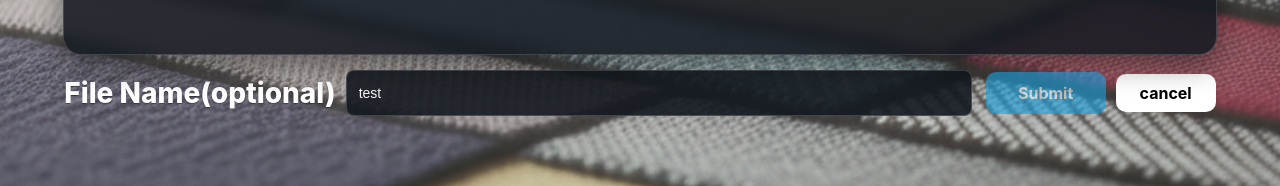
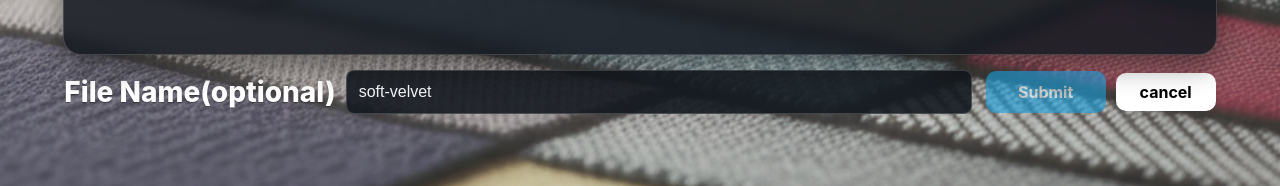
Before and after one commit to recursivezero/tz-fabric, a React (Vite) app in the folder frontend/: page /upload in a window 1280 px wide. Shown: the part 477-663 px from the top of the page. Built offline with nearby package versions, Linux system fonts and the light colour scheme; no server answers.

Commit message:
added random file name utils

```diff
--- a/frontend/src/pages/AudioForm.tsx
+++ b/frontend/src/pages/AudioForm.tsx
@@ -4,21 +4,15 @@ import Loader from "../components/Loader";
 import Notification from "../components/Notification";
 import { useUploadAndRecord } from "../hooks/useUploadAndRecord";
 import "../styles/UploadPage.css";
+import { generateFabricName } from "../utils/fabric-name";
 
 type AudioMode = "upload" | "record";
 
-type Prefill = {
-  title?: string;
-  audioUrl?: string;
-  imageUrl?: string;
-};
 
-type LocationState = {
-  prefill?: Prefill;
-};
 
+;
 const UploadPage = () => {
-  const location = useLocation<LocationState>();
+  const location = useLocation();
   const prefill = location.state?.prefill;
   const {
     imageUrl,
@@ -42,7 +36,7 @@ const UploadPage = () => {
   const imageInputRef = useRef<HTMLInputElement | null>(null);
   const audioInputRef = useRef<HTMLInputElement | null>(null);
   const [audioMode, setAudioMode] = useState<AudioMode>("record");
-  const [name, setName] = useState<string>("test");
+  const [name, setName] = useState<string>(() => generateFabricName());
 
   const canSubmit = !!imageUrl && !!audioUrl && !loading;
   const showUploadAudio = audioMode === "upload" && !audioUrl;
--- a/frontend/src/styles/UploadPage.css
+++ b/frontend/src/styles/UploadPage.css
@@ -367,12 +367,12 @@
 
 .upload-page input[type="text"] {
   width: 600px;
-  padding: 14px 12px;
+  padding: 0.75rem;
   border-radius: 8px;
   border: 1px solid rgba(255, 255, 255, 0.18);
   background: rgba(21, 26, 33, 0.9);
   color: #f2f6fa;
-  font-size: 14px;
+  font-size: 1rem;
   transition:
     border-color 0.15s ease,
     box-shadow 0.15s ease;
--- /dev/null
+++ b/frontend/src/utils/fabric-name.ts
@@ -0,0 +1,14 @@
+// utils/fabricNameGenerator.ts
+const adjectives = [
+  "silken", "woven", "plush", "crisp", "matte", "lustrous", "soft", "vivid"
+];
+
+const nouns = [
+  "linen", "velvet", "twill", "canvas", "jacquard", "chiffon", "hemp", "cotton"
+];
+
+export function generateFabricName(): string {
+  const adj = adjectives[Math.floor(Math.random() * adjectives.length)];
+  const noun = nouns[Math.floor(Math.random() * nouns.length)];
+  return `${adj}-${noun}`;
+}
```
Also changed, not shown: 2 other files (tests, documents, lock files or other folders).
